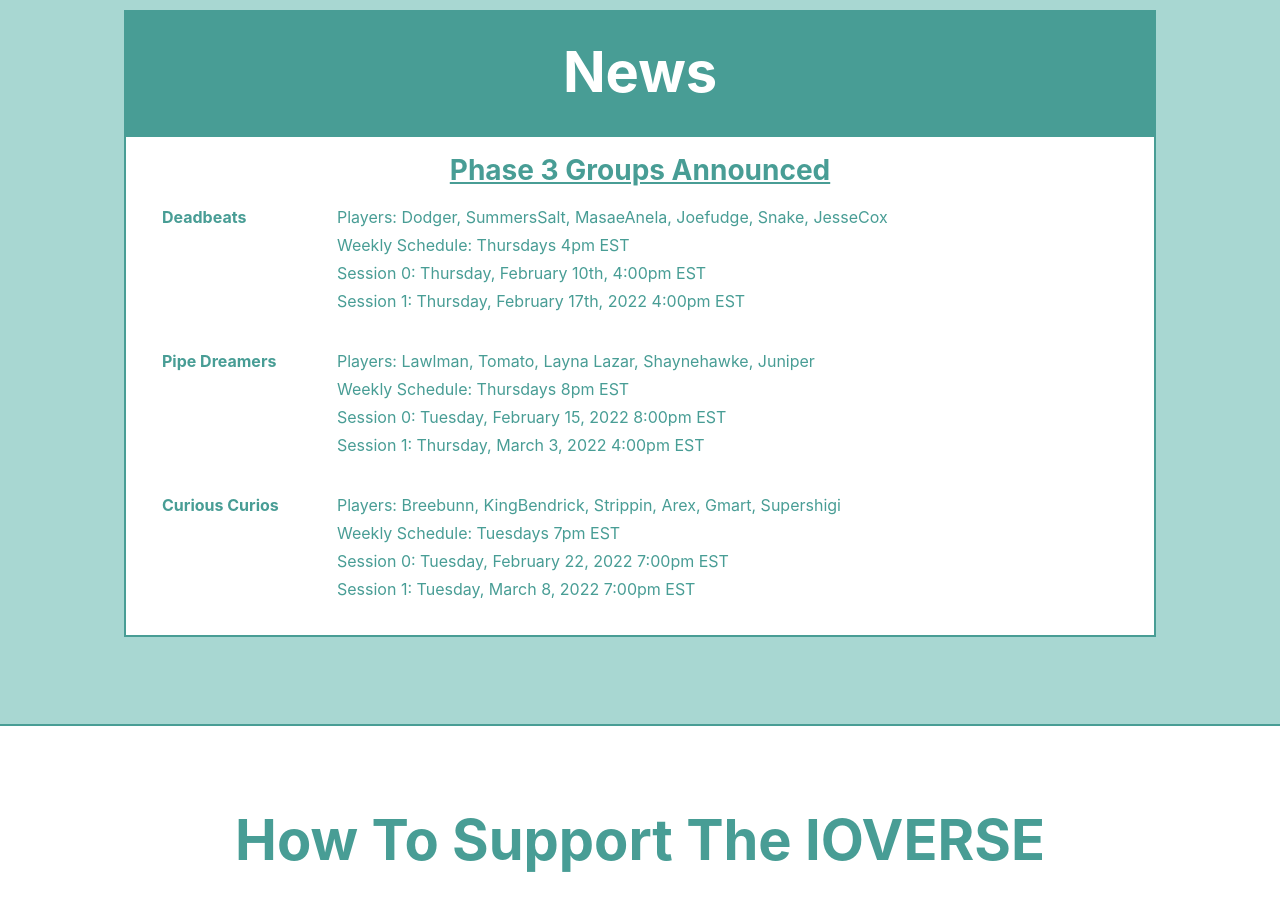
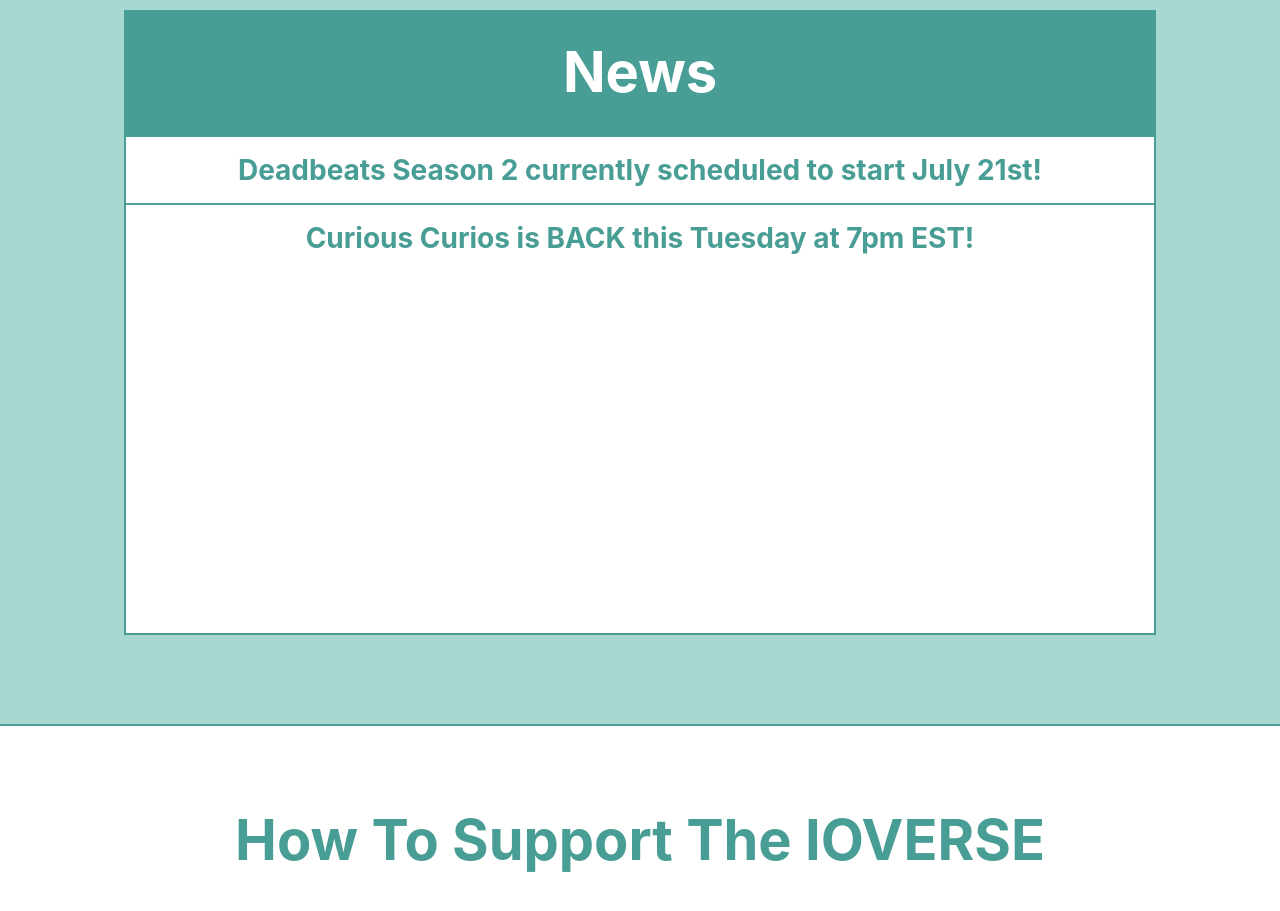
Before and after one commit to jrthayer/WorldOfIo.info, a React (Create React App) app: page / in a window 1280 px wide. Shown: the part 1820-2731 px from the top of the page. Built offline with nearby package versions, Linux system fonts and the light colour scheme.

Commit message:
Update news

```diff
--- a/src/data/news.js
+++ b/src/data/news.js
@@ -1,36 +1,42 @@
 export default [
     {
-        header: "Phase 3 Groups Announced",
-        sections: [
-            {
-                header: "Deadbeats",
-                info: [
-                    "Players: Dodger, SummersSalt, MasaeAnela, Joefudge, Snake, JesseCox",
-                    "Weekly Schedule: Thursdays 4pm EST",
-                    "Session 0: Thursday, February 10th, 4:00pm EST",
-                    "Session 1: Thursday, February 17th, 2022 4:00pm EST",
-                ],
-            },
-            {
-                header: "Pipe Dreamers",
-                info: [
-                    "Players: Lawlman, Tomato, Layna Lazar, Shaynehawke, Juniper",
-                    "Weekly Schedule: Thursdays 8pm EST",
-                    "Session 0: Tuesday, February 15, 2022 8:00pm EST",
-                    "Session 1:  Thursday, March 3, 2022 4:00pm EST",
-                ],
-            },
-            {
-                header: "Curious Curios",
-                info: [
-                    "Players: Breebunn, KingBendrick, Strippin, Arex, Gmart, Supershigi",
-                    "Weekly Schedule: Tuesdays 7pm EST",
-                    "Session 0: Tuesday, February 22, 2022 7:00pm EST",
-                    "Session 1: Tuesday, March 8, 2022 7:00pm EST",
-                ],
-            },
-        ],
+        header: "Deadbeats Season 2 currently scheduled to start July 21st!",
     },
+    {
+        header: "Curious Curios is BACK this Tuesday at 7pm EST!",
+    },
+    // {
+    //     header: "Phase 3 Groups Announced",
+    //     sections: [
+    //         {
+    //             header: "Deadbeats",
+    //             info: [
+    //                 "Players: Dodger, SummersSalt, MasaeAnela, Joefudge, Snake, JesseCox",
+    //                 "Weekly Schedule: Thursdays 4pm EST",
+    //                 "Session 0: Thursday, February 10th, 4:00pm EST",
+    //                 "Session 1: Thursday, February 17th, 2022 4:00pm EST",
+    //             ],
+    //         },
+    //         {
+    //             header: "Pipe Dreamers",
+    //             info: [
+    //                 "Players: Lawlman, Tomato, Layna Lazar, Shaynehawke, Juniper",
+    //                 "Weekly Schedule: Thursdays 8pm EST",
+    //                 "Session 0: Tuesday, February 15, 2022 8:00pm EST",
+    //                 "Session 1:  Thursday, March 3, 2022 4:00pm EST",
+    //             ],
+    //         },
+    //         {
+    //             header: "Curious Curios",
+    //             info: [
+    //                 "Players: Breebunn, KingBendrick, Strippin, Arex, Gmart, Supershigi",
+    //                 "Weekly Schedule: Tuesdays 7pm EST",
+    //                 "Session 0: Tuesday, February 22, 2022 7:00pm EST",
+    //                 "Session 1: Tuesday, March 8, 2022 7:00pm EST",
+    //             ],
+    //         },
+    //     ],
+    // },
     // {
     //     header: "this is a test",
     //     // sections: [],
--- a/src/pages/home/layout/components/tableList/components/tableSection.module.scss
+++ b/src/pages/home/layout/components/tableList/components/tableSection.module.scss
@@ -9,5 +9,5 @@
 .header {
     text-align: center;
     font-weight: 700;
-    text-decoration: underline;
+    // text-decoration: underline;
 }
--- a/src/pages/home/layout/components/tableList/tableList.module.scss
+++ b/src/pages/home/layout/components/tableList/tableList.module.scss
@@ -1,4 +1,6 @@
 .container {
     background-color: var(--color-white-always);
     border: solid 2px var(--color-primary);
+
+    min-height: 500px;
 }
```
